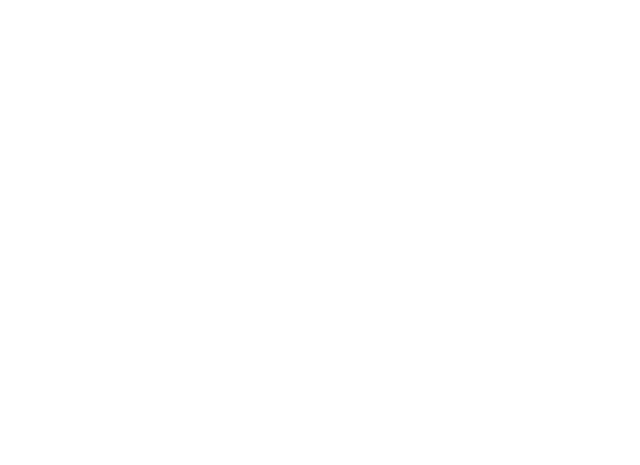
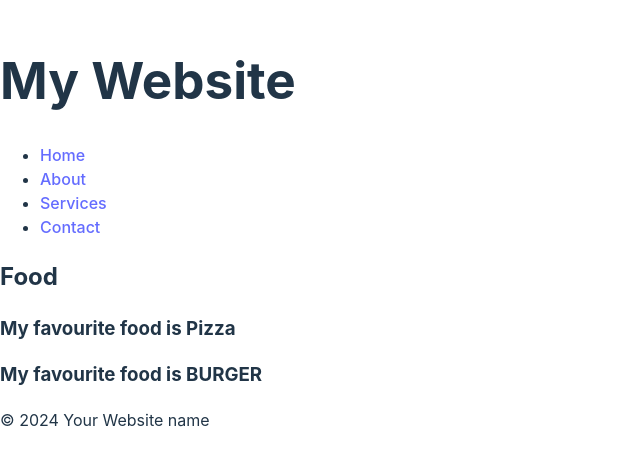
Before and after one commit to krzysztofautomatyk/ReactLearn, a React (Vite) app: page / in a window 1280 px wide. Shown: the part 167-632 px from the top of the page, without its empty margins (0-640 px from the left). Built offline with nearby package versions, Linux system fonts and the light colour scheme.

Commit message:
1. Components

```diff
--- a/src/App.jsx
+++ b/src/App.jsx
@@ -1,7 +1,15 @@
-
+import Header  from "./Header"
+import Footer from "./Footer"
+import Food  from "./Food"
 
 function App() {
-
+  return (
+    <>
+      <Header />
+      <Food />
+      <Footer />
+    </>
+  )
 }
 
 export default App
--- /dev/null
+++ b/src/Food.jsx
@@ -0,0 +1,17 @@
+
+function Food() {
+
+    const food1 = "Pizza";
+    const food2 = "Burger";
+
+  return (
+    <div>
+        <h2>Food</h2>
+      <h3>My favourite food is {food1}</h3>
+      <h3>My favourite food is {food2.toUpperCase()}</h3>
+    </div>
+
+  );
+}
+
+export default Food;
--- /dev/null
+++ b/src/Footer.jsx
@@ -0,0 +1,11 @@
+
+
+function Footer() {
+  return (
+    <footer>
+      <p>&copy; {new Date().getFullYear()} Your Website name</p>
+    </footer>
+  );
+}
+
+export default Footer;
--- /dev/null
+++ b/src/Header.jsx
@@ -0,0 +1,19 @@
+
+
+function Header() {
+  return (
+    <header>
+      <h1>My Website</h1>
+      <nav>
+        <ul>
+          <li><a href="#home">Home</a></li>
+          <li><a href="#home">About</a></li>
+          <li><a href="#home">Services</a></li>
+          <li><a href="#home">Contact </a></li>
+        </ul>
+      </nav>
+    </header>
+  );
+}
+
+export default Header;
```
